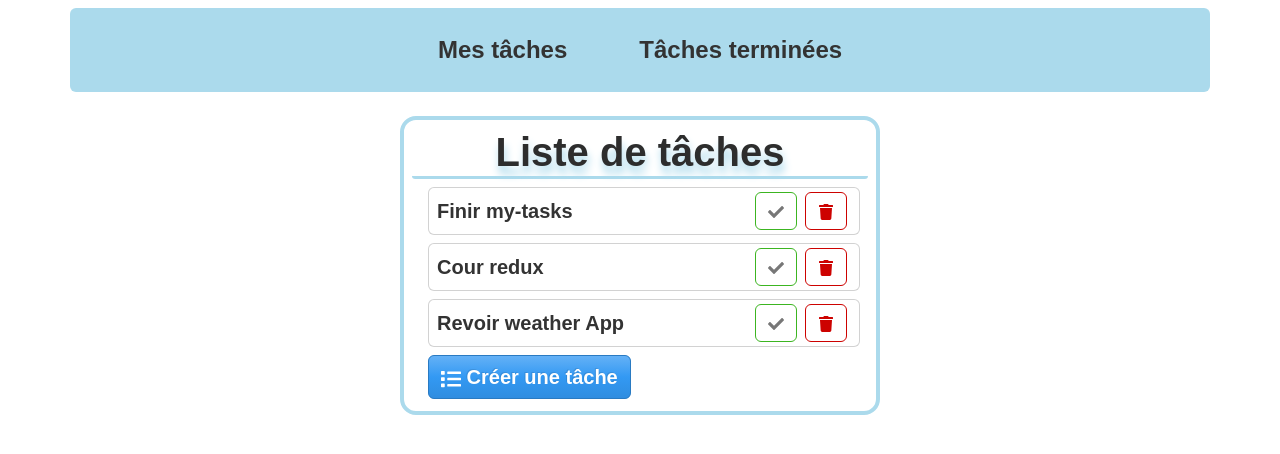
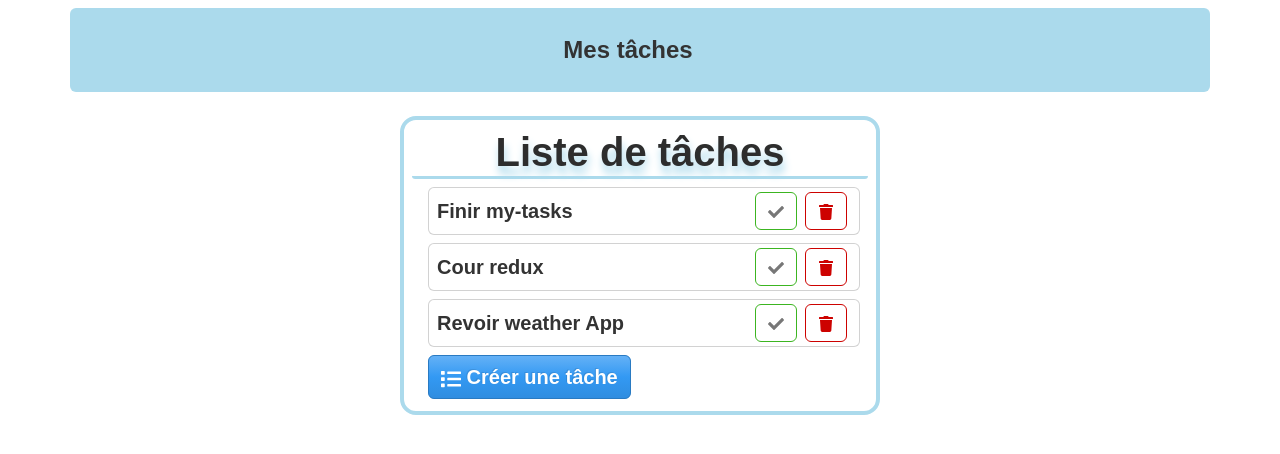
Before and after one commit to Chaambane/my-task, a React (Create React App) app: page / in a window 1280 px wide. Shown: the top 454 px of the page. Built offline with nearby package versions, Linux system fonts and the light colour scheme; a web font is replaced by a local one.

Commit message:
del(completed) delete completed link

```diff
--- a/src/components/NavBar/NavBar.js
+++ b/src/components/NavBar/NavBar.js
@@ -8,9 +8,6 @@ const navbar = (props) => (
                 <li className="nav-item me-4">
                     <NavLink className="nav-link active text-dark" to="/">Mes tâches</NavLink>
                 </li>
-                <li className="nav-item">
-                    <NavLink className="nav-link text-dark" to="/completed">Tâches terminées</NavLink>
-                </li>
             </ul>
         </nav>
     </header>
```
